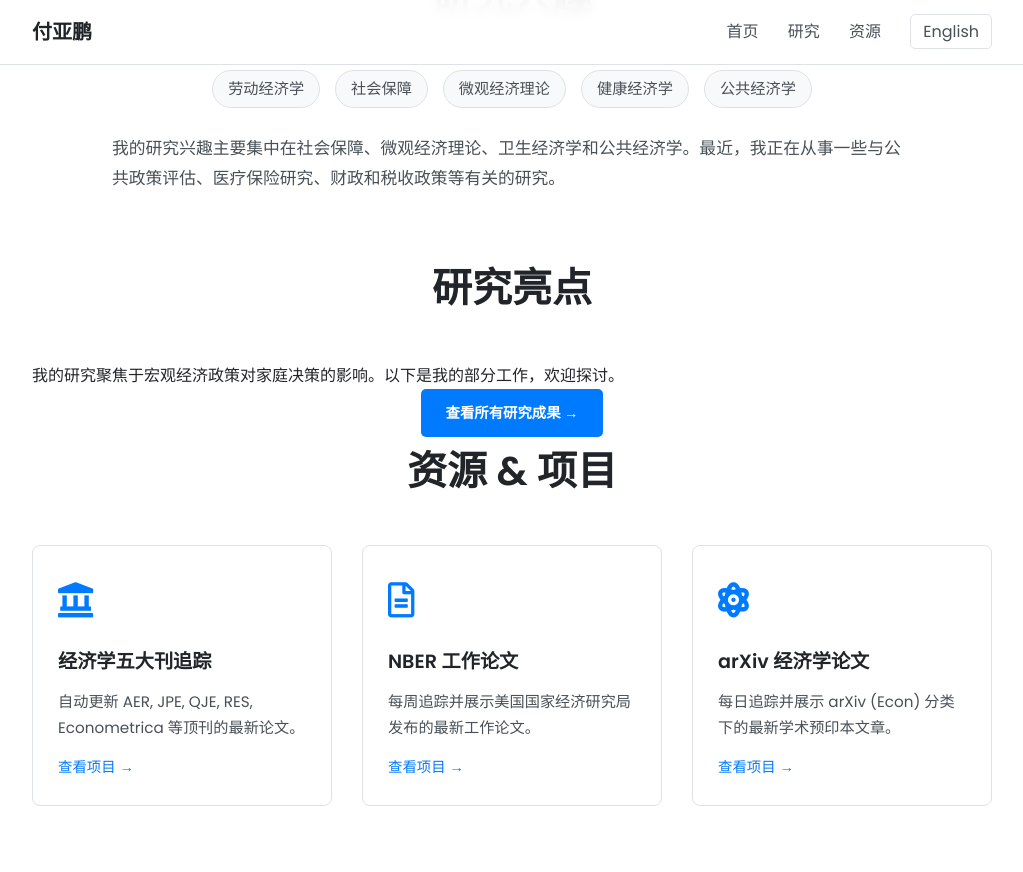
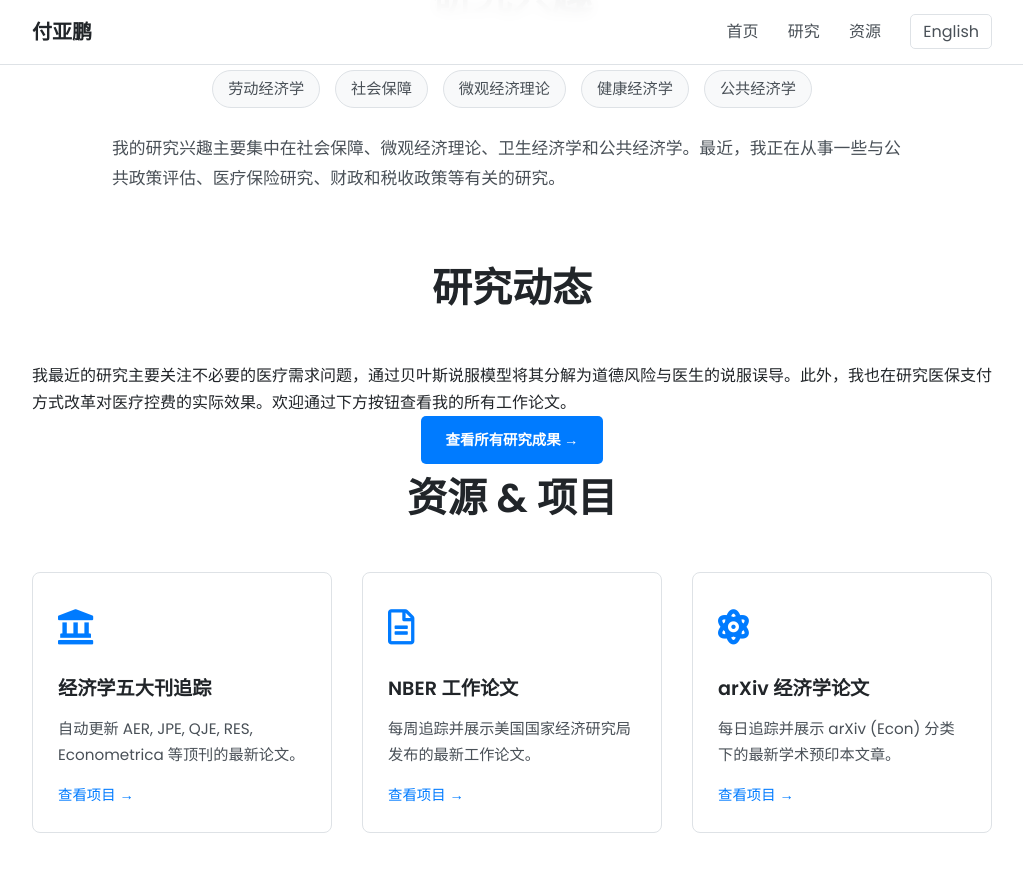
Before and after one commit to fyapeng/fyapeng.github.io, a Jekyll site: the page built from index.html, in a window 1280 px wide and 900 px high, scrolled down 1042 px. Shown: the top 872 px of the window, without its empty margins (128-1151 px from the left). Built offline with Jekyll 4.4.1, drawn with Linux system fonts in a browser that asks for light colours.

Commit message:
Update zh.yml

```diff
--- a/_data/zh.yml
+++ b/_data/zh.yml
@@ -47,8 +47,8 @@ research_interests:
   description: "我的研究兴趣主要集中在社会保障、微观经济理论、卫生经济学和公共经济学。最近，我正在从事一些与公共政策评估、医疗保险研究、财政和税收政策等有关的研究。"
 
 research_highlights:
-  title: "研究亮点"
-  description: "我的研究聚焦于宏观经济政策对家庭决策的影响。以下是我的部分工作，欢迎探讨。"
+  title: "研究动态"
+  description: "我最近的研究主要关注不必要的医疗需求问题，通过贝叶斯说服模型将其分解为道德风险与医生的说服误导。此外，我也在研究医保支付方式改革对医疗控费的实际效果。欢迎通过下方按钮查看我的所有工作论文。"
   button: "查看所有研究成果 →"
 
 resources:
```
